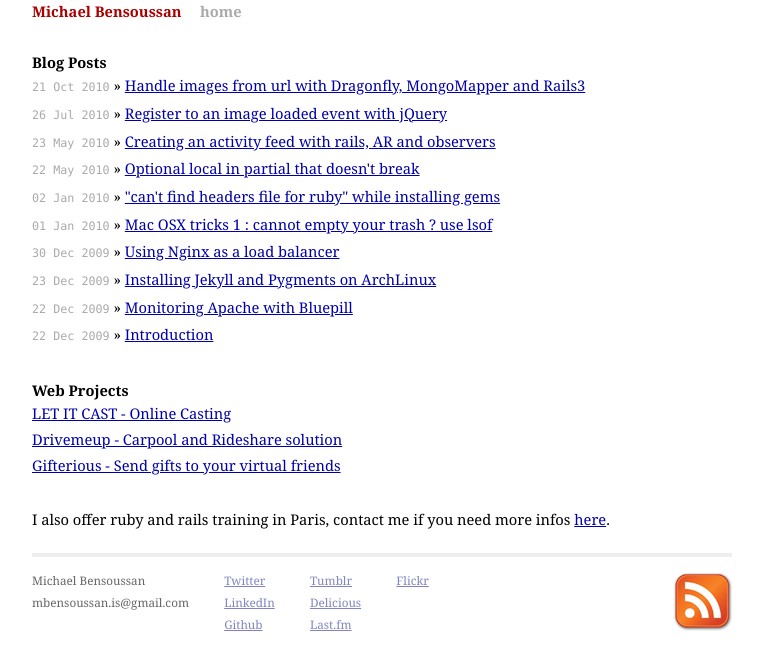
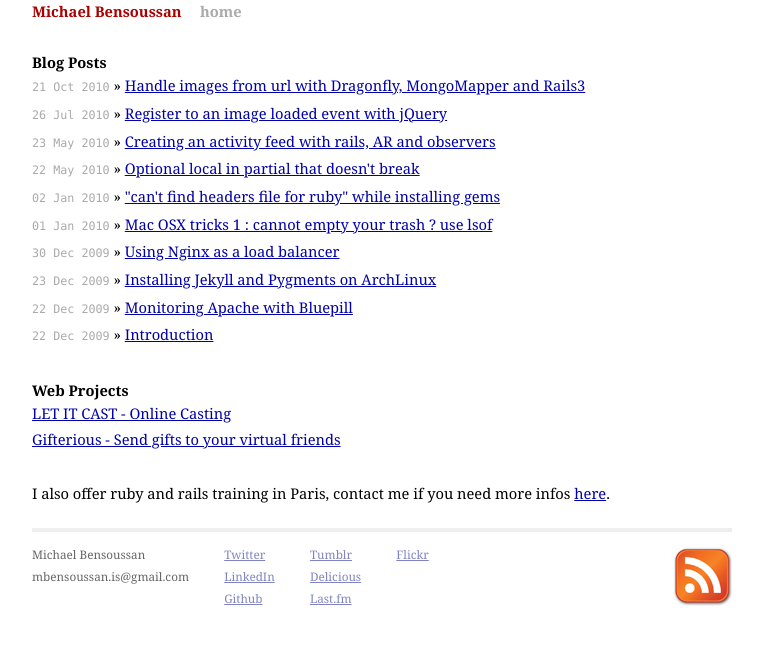
Before and after one commit to mickey/mickeyben, a Jekyll site: the page built from index.html, in a window 1280 px wide. Shown: the top 670 px of the page, without its empty margins (258-1021 px from the left). Built offline with Jekyll 4.4.1, drawn with Linux system fonts in a browser that asks for light colours; Markdown is read by kramdown in place of the engine named in the settings.

Commit message:
update web projects

```diff
--- a/index.html
+++ b/index.html
@@ -14,7 +14,6 @@
   <h1>Web Projects</h1>
   <ul class="posts">
     <li><a alt="Let it cast" href="http://letitcast.com">LET IT CAST - Online Casting</a></li>
-    <li><a alt="Drivemeup" href="http://drivemeup.com">Drivemeup - Carpool and Rideshare solution</a></li>
     <li><a alt="Gifterious" href="http://gifterious.com">Gifterious - Send gifts to your virtual friends</a></li>
   </ul>
 
```
